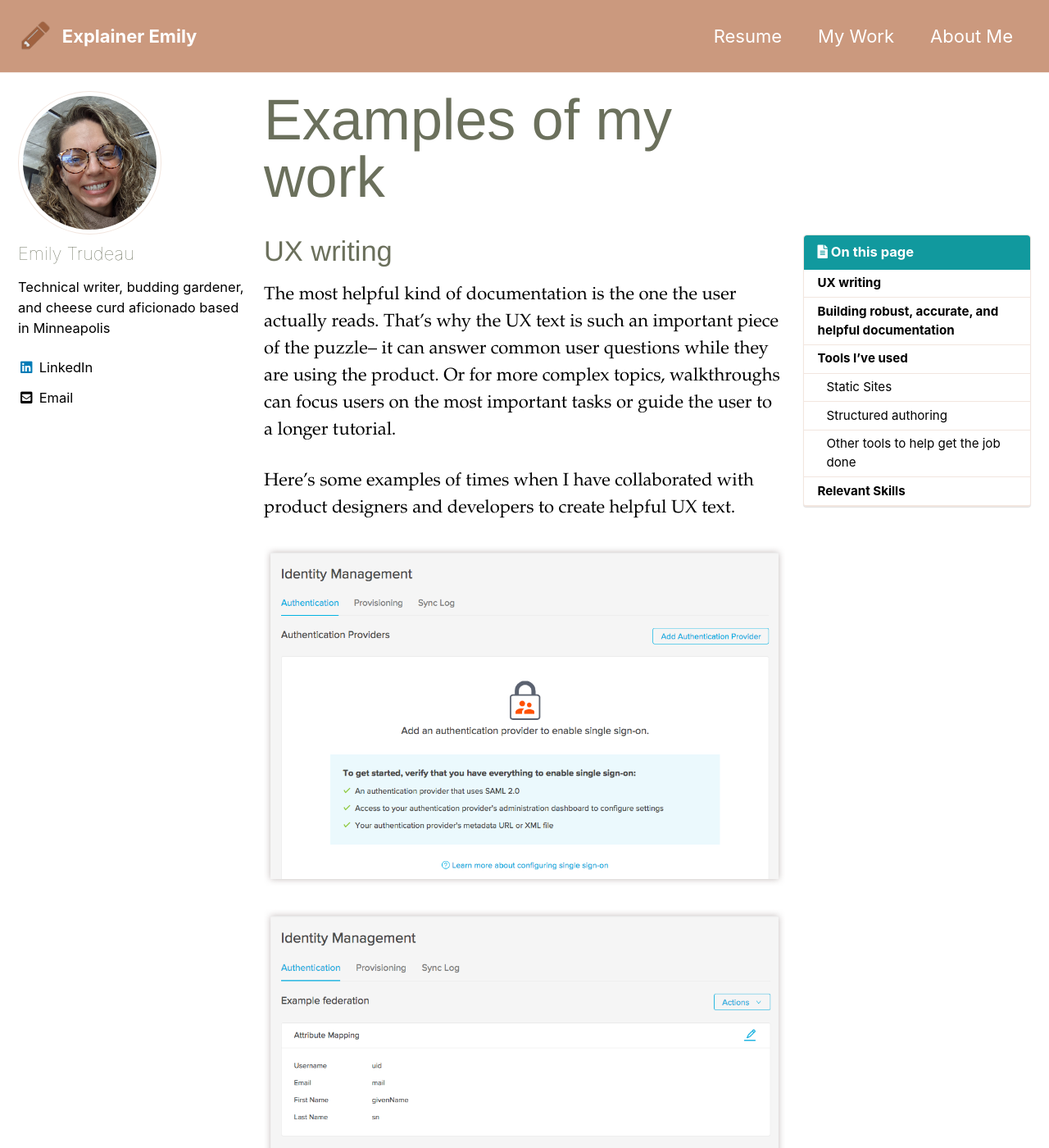
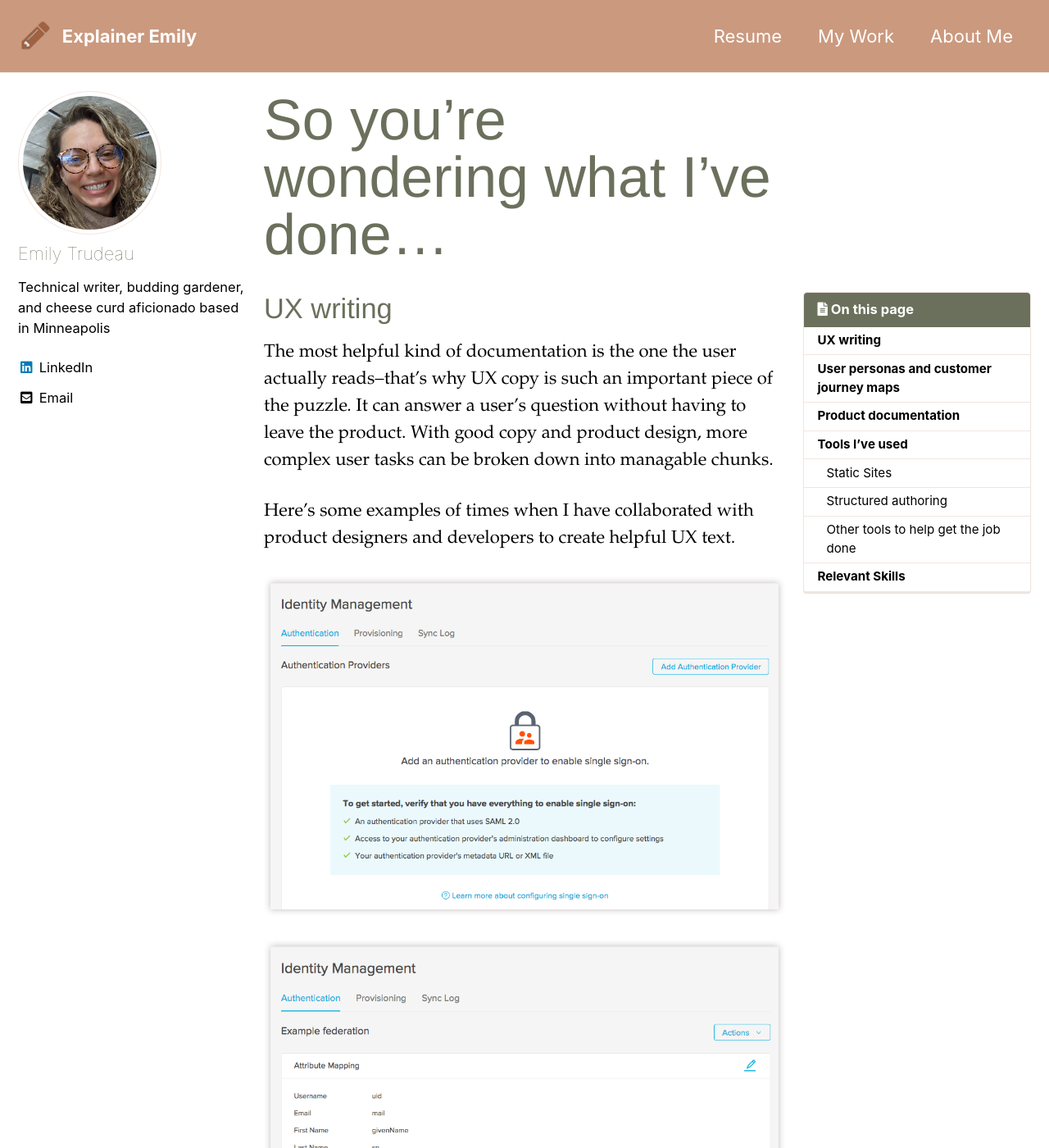
Before and after one commit to ExplainerEmily/ExplainerEmily.github.io, a Jekyll site: the page built from _pages/examples.md, in a window 1280 px wide and 1400 px high. Shown: the whole window at 82% size. Built offline with Jekyll 4.4.1, drawn with Linux system fonts in a browser that asks for light colours; cached includes are drawn as plain includes; some of the changed text lies outside the part shown.

Commit message:
Updating examples

```diff
--- a/_pages/examples.md
+++ b/_pages/examples.md
@@ -1,5 +1,5 @@
 ---
-title: "Examples of my work"
+title: "So you're wondering what I've done..."
 permalink: /MyWork/
 layout: single
 author_profile: true
@@ -8,7 +8,7 @@ toc_sticky: true
 ---
 
 # UX writing
-The most helpful kind of documentation is the one the user actually reads. That's why the UX text is such an important piece of the puzzle– it can answer common user questions while they are using the product. Or for more complex topics, walkthroughs can focus users on the most important tasks or guide the user to a longer tutorial.
+The most helpful kind of documentation is the one the user actually reads–that's why UX copy is such an important piece of the puzzle. It can answer a user's question without having to leave the product. With good copy and product design, more complex user tasks can be broken down into managable chunks.
 
 Here's some examples of times when I have collaborated with product designers and developers to create helpful UX text.
 
@@ -21,19 +21,20 @@ Here's some examples of times when I have collaborated with product designers an
 ![Mapping Options](/assets/images/ModalMappingUXText.png)
 
 
-# Building robust, accurate, and helpful documentation
+# User personas and customer journey maps
 I am an expert in creating the right content needed for a feature, release, or integration.
 
-I've written for audiences from the average at-home computer user, academic researchers, experienced admins, and developers. The most helpful cotent meets the user where they are at, so I like to work with detailed user personas to better understand my audience.
+I've written for for a wide-range of audiences-including the average at-home computer user, academic researchers, experienced admins, and developers. The key to writing helpful content for any audience is to meet the user where they are at, which is why I like to work with detailed user personas and customer journey maps to better understand the intended audience for my writing.
 
-My experience building a documentation suite from scratch as a lone writer was difficult, but through it I learned how to prioritze work to make the most impact. It also required that I learned how to leverage my SMEs and other resources in the company. I found that through teaching others about documentation, I enjoy teaching and mentoring. In my next role I am looking for the opportunity to dig deeper into the mentor role and teach more junior writers the ins and outs of the role.
+# Product documentation
+The bulk of my experience is in building product documentation. I have written getting started guides, integation guides, FAQs, and reference material from scratch. Building a documentation suite from a few articles to over 250 as a lone writer was difficult, but it is also a great way to learn the importance of prioritzation and how to make the most impact.
 
-I have mainly worked within scrum teams to write my documentation. I enjoy this approach because it allows me to be involved in decisions early on to help avoid more documentation issues. Sometimes writing out a process in a draft can show product and development that we should reconsider.
+It also required that I learned how to leverage SMEs and other resources in the company. Through teaching others about the importance of documentation, I have learned that I enjoy teaching and mentoring. In my next role I am looking for the opportunity to be in a mentor role and teach more junior writers the ins and outs.
 
-I have also written extensively about integrations, which require research into the other tool as well as leveraging their documentation to make sure users can complete the task
+I have mainly worked within scrum teams to write my documentation. I enjoy this approach because it allows me to be involved in decisions early on to help avoid more documentation issues. Sometimes writing out a process in a draft can show product and development that we should reconsider how a feature works.
 
 # Tools I've used
- New tools are coming out all time to help build great documentation, so one of my most useful skills is being able to learn how to use new tools as the role requires. My strongest tool skill is the ability to learn new tools.
+ My strongest skill is the ability to learn new tools. New tools are coming out all time to help build great documentation, so I am a strong believer in one of my most useful skills is being able to learn how to use new tools as the role requires.
 But in case you are wondering, here's some tools I have used in the past.
 ## Static Sites
 Static sites are great ways to create and publish clean, efficient documentation. I have experience integrating staic sites generators into Gitlab workflows, so that API and developer documentation can be updated along with the code.
--- a/_sass/minimal-mistakes/_navigation.scss
+++ b/_sass/minimal-mistakes/_navigation.scss
@@ -519,7 +519,7 @@
   .nav__title {
     color: #fff;
     font-size: $type-size-6;
-    background: $primary-color;
+    background: #6B705C;
     border-top-left-radius: $border-radius;
     border-top-right-radius: $border-radius;
   }
```
Also changed, not shown: other parts of _pages/examples.md (+4 -1 lines).
